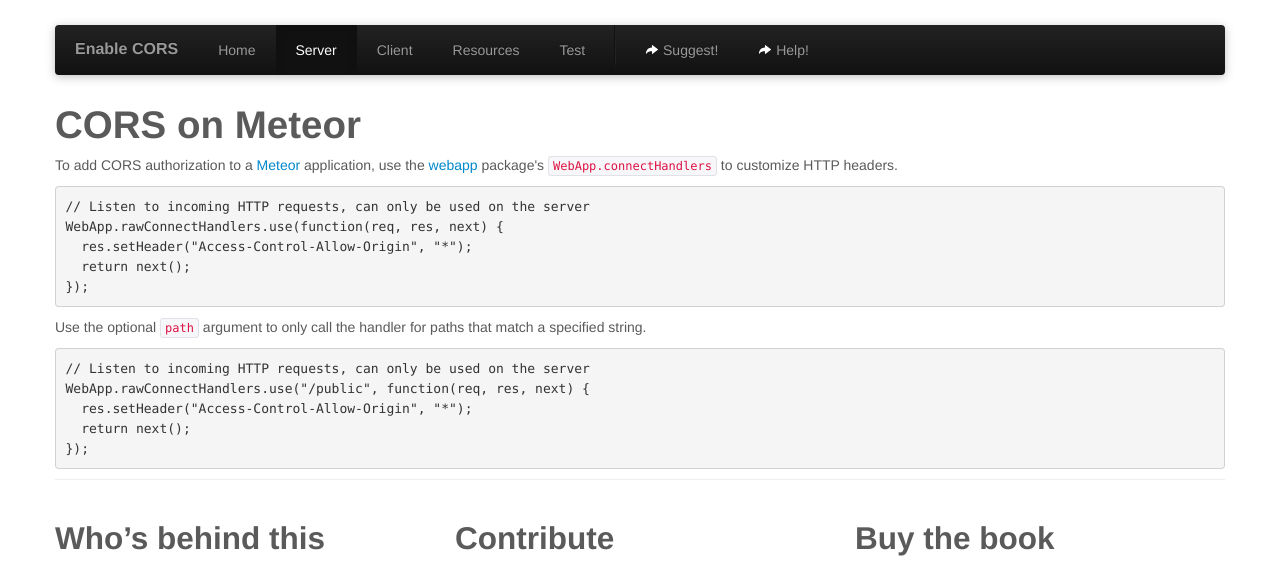
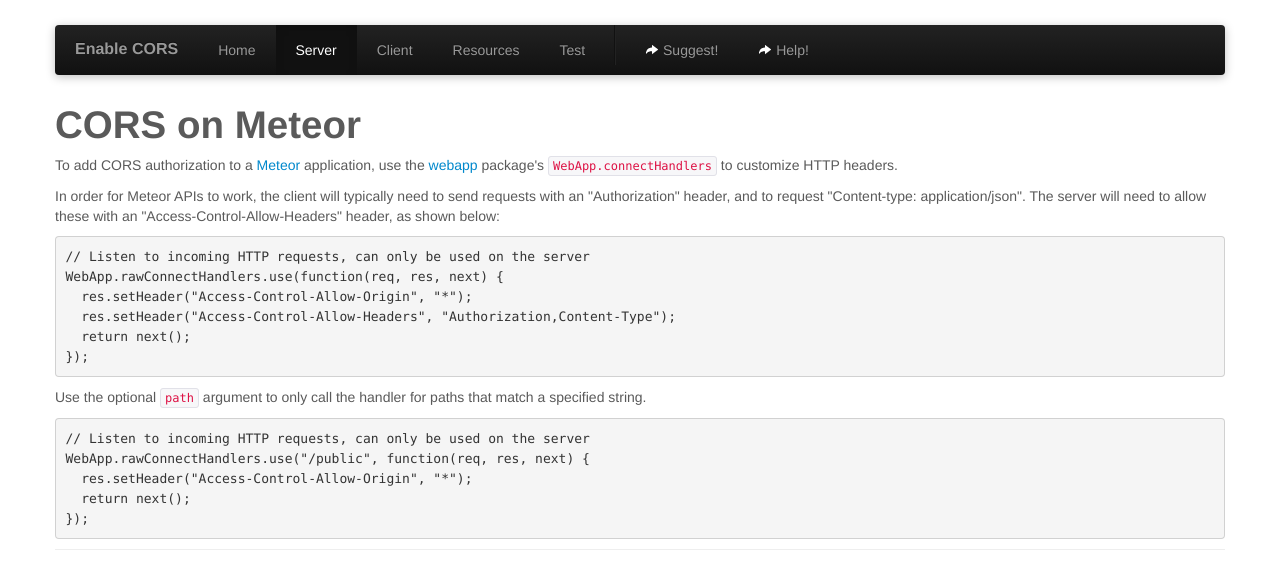
Before and after one commit to monsur/enable-cors.org, a Jekyll site: the page built from server_meteor.html, in a window 1280 px wide, cut to the strip 0-564 px from the top of the page. Built offline with Jekyll 4.4.1, drawn with Linux system fonts in a browser that asks for light colours.

Commit message:
add Access-Control-Allow-Headers to Meteor example

```diff
--- a/server_meteor.html
+++ b/server_meteor.html
@@ -10,9 +10,13 @@
 			<p>
 				To add CORS authorization to a <a href="http://www.meteor.com">Meteor</a> application, use the <a href="http://docs.meteor.com/#/full/webapp">webapp</a> package's <code>WebApp.connectHandlers</code> to customize HTTP headers.
 			</p>
+      <p>
+        In order for Meteor APIs to work, the client will typically need to send requests with an "Authorization" header, and to request "Content-type: application/json".  The server will need to allow these with an "Access-Control-Allow-Headers" header, as shown below:
+      </p>
 			<pre class="code">// Listen to incoming HTTP requests, can only be used on the server
 WebApp.rawConnectHandlers.use(function(req, res, next) {
   res.setHeader("Access-Control-Allow-Origin", "*");
+  res.setHeader("Access-Control-Allow-Headers", "Authorization,Content-Type");
   return next();
 });</pre>
 
```
